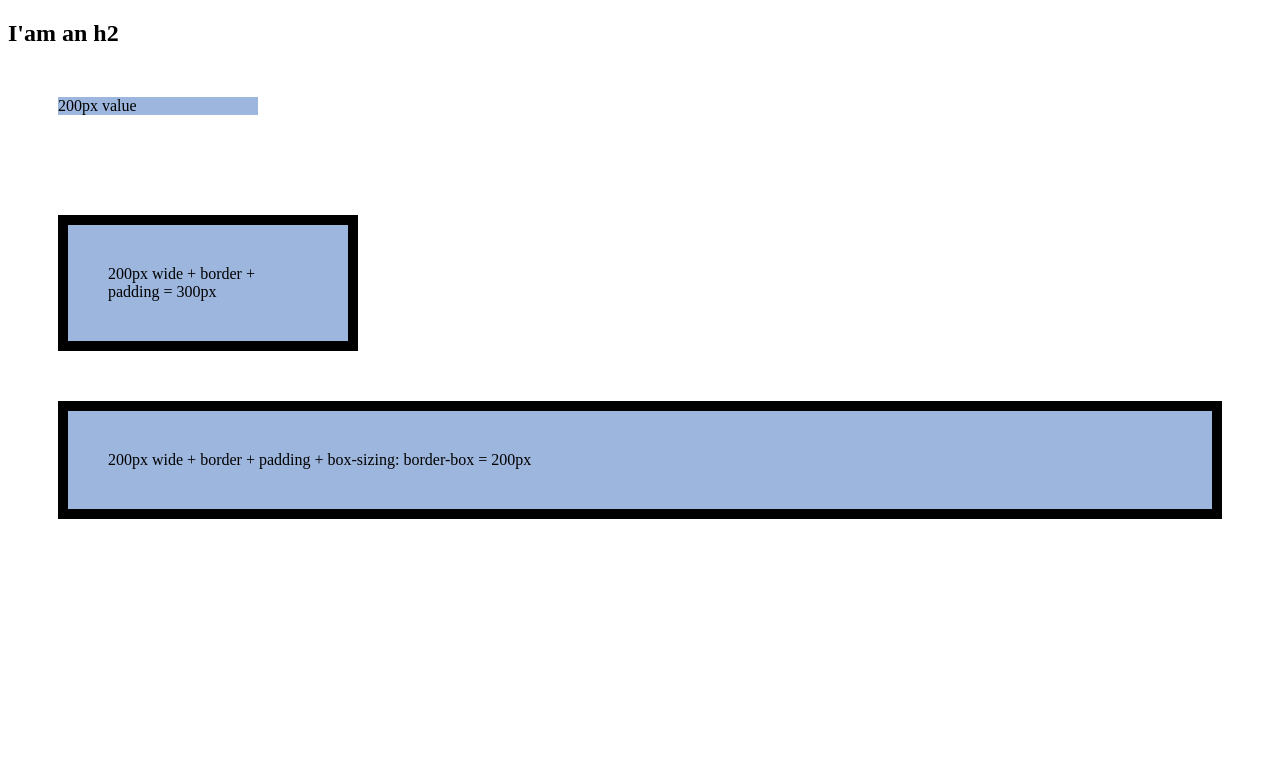
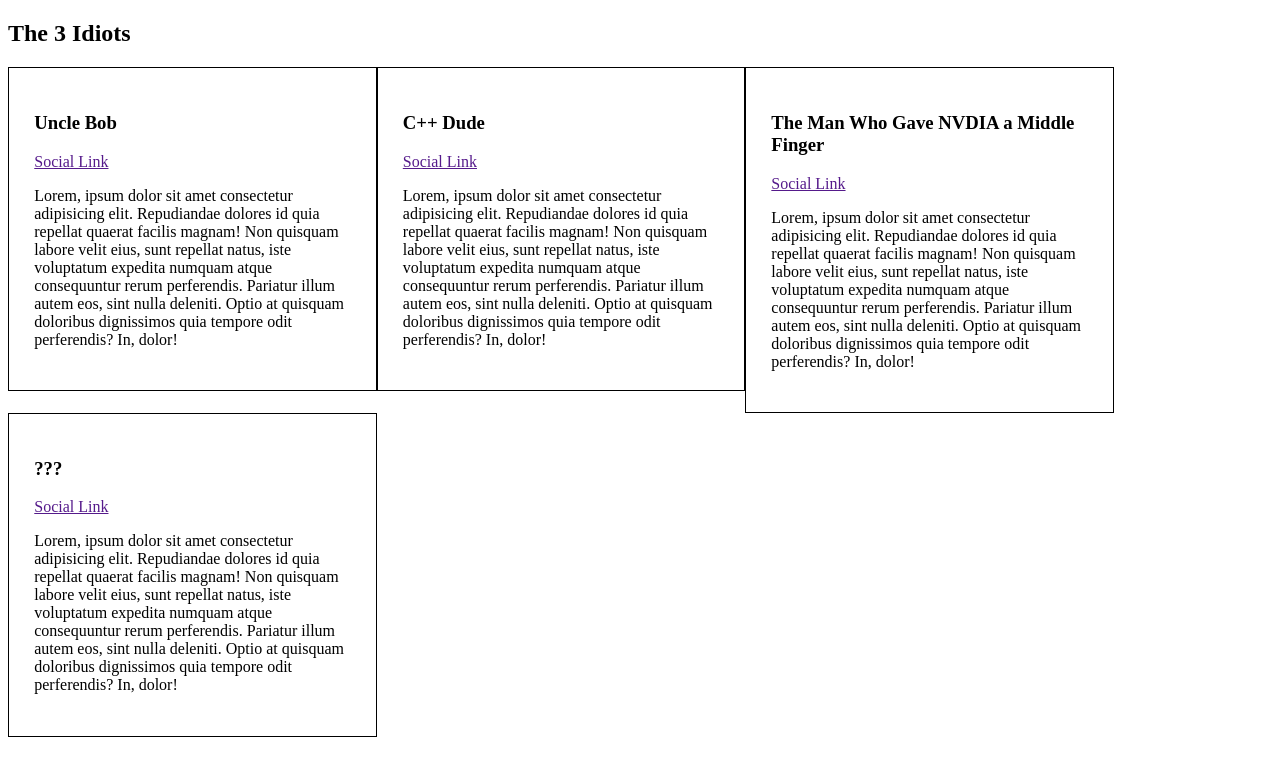
Before and after one commit to rickmagz/intermediate-css, a plain HTML site: page index.html in a window 1280 px wide. Drawn offline with Linux system fonts and the light colour scheme.

Commit message:
all new markup

```diff
--- a/css/styles.css
+++ b/css/styles.css
@@ -1,15 +1,7 @@
-.test-box{
-    background: #9db6dd;
-    margin: 50px;
-    width: 200px;
+.bio-box{
+    border: 1px solid black;
+    float: left;
+    font-size: 1rem;
+    padding: 2%;
+    width: 25%;
 }
-
-.test-box-nosizing{
-    border: 10px solid #000;
-    padding: 40px;
-}
-
-.test-box-sizing{
-    box-sizing: border-box;
-    width: auto;
-}
--- a/index.html
+++ b/index.html
@@ -9,16 +9,55 @@
     <title>Intermediate CSS</title>
   </head>
   <body>
-    <h2>I'am an h2</h2>
+    <h2>The 3 Idiots</h2>
 
-    <div class="test-box">200px value</div>
-
-    <div style="margin-top: 100px;" class="test-box test-box-nosizing">
-      200px wide + border + padding = 300px
+    <div class="bio-box">
+      <h3>Uncle Bob</h3>
+      <a href="">Social Link</a>
+      <p>
+        Lorem, ipsum dolor sit amet consectetur adipisicing elit. Repudiandae
+        dolores id quia repellat quaerat facilis magnam! Non quisquam labore
+        velit eius, sunt repellat natus, iste voluptatum expedita numquam atque
+        consequuntur rerum perferendis. Pariatur illum autem eos, sint nulla
+        deleniti. Optio at quisquam doloribus dignissimos quia tempore odit
+        perferendis? In, dolor!
+      </p>
     </div>
-
-    <div class="test-box test-box-nosizing test-box-sizing">
-      200px wide + border + padding + box-sizing: border-box = 200px
+    <div class="bio-box">
+      <h3>C++ Dude</h3>
+      <a href="">Social Link</a>
+      <p>
+        Lorem, ipsum dolor sit amet consectetur adipisicing elit. Repudiandae
+        dolores id quia repellat quaerat facilis magnam! Non quisquam labore
+        velit eius, sunt repellat natus, iste voluptatum expedita numquam atque
+        consequuntur rerum perferendis. Pariatur illum autem eos, sint nulla
+        deleniti. Optio at quisquam doloribus dignissimos quia tempore odit
+        perferendis? In, dolor!
+      </p>
+    </div>
+    <div class="bio-box">
+      <h3>The Man Who Gave NVDIA a Middle Finger</h3>
+      <a href="">Social Link</a>
+      <p>
+        Lorem, ipsum dolor sit amet consectetur adipisicing elit. Repudiandae
+        dolores id quia repellat quaerat facilis magnam! Non quisquam labore
+        velit eius, sunt repellat natus, iste voluptatum expedita numquam atque
+        consequuntur rerum perferendis. Pariatur illum autem eos, sint nulla
+        deleniti. Optio at quisquam doloribus dignissimos quia tempore odit
+        perferendis? In, dolor!
+      </p>
+    </div>
+    <div class="bio-box">
+      <h3>???</h3>
+      <a href="">Social Link</a>
+      <p>
+        Lorem, ipsum dolor sit amet consectetur adipisicing elit. Repudiandae
+        dolores id quia repellat quaerat facilis magnam! Non quisquam labore
+        velit eius, sunt repellat natus, iste voluptatum expedita numquam atque
+        consequuntur rerum perferendis. Pariatur illum autem eos, sint nulla
+        deleniti. Optio at quisquam doloribus dignissimos quia tempore odit
+        perferendis? In, dolor!
+      </p>
     </div>
   </body>
 </html>
```
